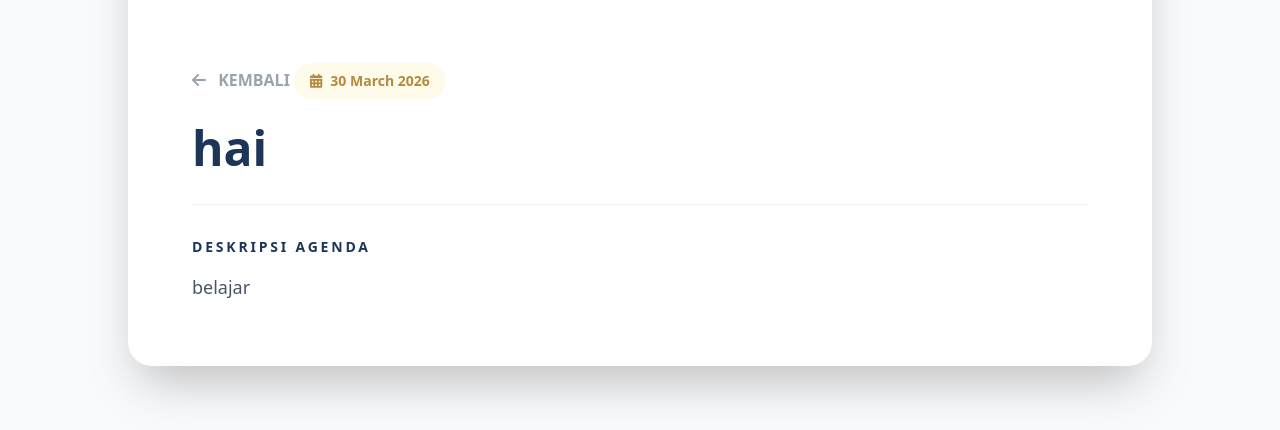
After one commit to amengpw/perpus_ganesa, a Django app: page /agenda/1/ in a window 1280 px wide. The commit adds this page. Shown: the part 485-915 px from the top of the page. Run offline with Django 5.2, Linux system fonts and the light colour scheme; data comes from the database, SQL or seed files in the repository; both versions use the stored data as it was after the commit; some libraries are stand-ins or nearby versions.

Commit message:
update fitur buku dan agenda

```diff
--- a/website/models.py
+++ b/website/models.py
@@ -1,4 +1,6 @@
+from django.core.exceptions import ValidationError
 from django.db import models
+from django.utils import timezone
 
 # Model untuk Buku (Gabungkan semua field di sini)
 class Buku(models.Model):
@@ -24,6 +26,13 @@ class Agenda(models.Model):
     gambar = models.ImageField(upload_to='agenda/')
     deskripsi = models.TextField()
 
+    def clean(self):
+        super().clean()
+        if self.tanggal and self.tanggal < timezone.localdate():
+            raise ValidationError({
+                'tanggal': 'Tanggal agenda tidak boleh lebih awal dari hari ini.'
+            })
+
     def __str__(self):
         return self.nama_agenda
 
--- /dev/null
+++ b/website/templates/detail_agenda.html
@@ -0,0 +1,45 @@
+<!DOCTYPE html>
+<html lang="id">
+<head>
+    <meta charset="UTF-8">
+    <script src="https://cdn.tailwindcss.com"></script>
+    <link href="https://cdnjs.cloudflare.com/ajax/libs/font-awesome/6.0.0/css/all.min.css" rel="stylesheet">
+    <title>{{ agenda.nama_agenda }} | Agenda Ganesa</title>
+</head>
+<body class="bg-gray-50 font-sans">
+    <div class="container mx-auto px-4 py-16">
+        <div class="max-w-5xl mx-auto bg-white rounded-3xl shadow-2xl overflow-hidden">
+            <div class="relative h-72 md:h-[420px] bg-[#1D3557]">
+                {% if agenda.gambar %}
+                    <img src="{{ agenda.gambar.url }}" class="w-full h-full object-cover" alt="Poster {{ agenda.nama_agenda }}">
+                {% else %}
+                    <div class="w-full h-full flex items-center justify-center text-white opacity-30">
+                        <i class="fa-solid fa-calendar-days text-9xl"></i>
+                    </div>
+                {% endif %}
+                <div class="absolute inset-0 bg-gradient-to-t from-[#1D3557]/90 via-transparent to-transparent"></div>
+            </div>
+
+            <div class="p-10 lg:p-16">
+                <a href="javascript:history.back()" class="text-gray-400 hover:text-[#B5893E] font-bold mb-8 inline-block transition">
+                    <i class="fa-solid fa-arrow-left mr-2"></i> KEMBALI
+                </a>
+
+                <p class="inline-block bg-amber-50 text-[#B5893E] px-4 py-2 rounded-full text-sm font-bold mb-6">
+                    <i class="fa-solid fa-calendar-days mr-2"></i>{{ agenda.tanggal|date:"d F Y" }}
+                </p>
+                <h1 class="text-4xl md:text-5xl font-black text-[#1D3557] mb-8 leading-tight">
+                    {{ agenda.nama_agenda }}
+                </h1>
+
+                <div class="border-t border-gray-100 pt-8">
+                    <h3 class="font-bold text-[#1D3557] mb-4 uppercase text-sm tracking-[0.2em]">Deskripsi Agenda</h3>
+                    <div class="text-gray-600 leading-relaxed text-lg text-justify">
+                        {{ agenda.deskripsi|linebreaks }}
+                    </div>
+                </div>
+            </div>
+        </div>
+    </div>
+</body>
+</html>
--- a/website/templates/detail_buku.html
+++ b/website/templates/detail_buku.html
@@ -27,6 +27,9 @@
                 </a>
                 <h1 class="text-5xl font-black text-[#1D3557] mb-2 leading-tight">{{ buku.judul }}</h1>
                 <p class="text-2xl text-[#B5893E] font-semibold mb-10">Penulis: {{ buku.penulis }}</p>
+                <p class="inline-block bg-amber-50 text-[#B5893E] px-4 py-2 rounded-full text-sm font-bold mb-8">
+                    Kategori: {{ buku.get_kategori_display }}
+                </p>
 
                 <div class="border-t border-gray-100 pt-8">
                     <h3 class="font-bold text-[#1D3557] mb-4 uppercase text-sm tracking-[0.2em]">Sinopsis</h3>
--- a/website/urls.py
+++ b/website/urls.py
@@ -5,6 +5,7 @@ urlpatterns = [
     path('', views.index, name='index'),
     path('search/', views.search_buku, name='search_buku'),
     path('buku/<int:id>/', views.detail_buku, name='detail_buku'),
+    path('agenda/<int:id>/', views.detail_agenda, name='detail_agenda'),
     path('profil/', views.profil, name='profil'),
     path('denah/', views.denah, name='denah'),
     path('staff/', views.staff, name='staff'),
--- a/website/views.py
+++ b/website/views.py
@@ -1,6 +1,6 @@
 from django.shortcuts import render, get_object_or_404
+from django.utils import timezone
 from .models import Buku, Agenda, Dokumentasi
-from django.utils import timezone
 
 def index(request):
     # Ambil 5 buku fiksi & 5 non-fiksi untuk section Top Rekomendasi
@@ -45,6 +45,10 @@ def detail_buku(request, id):
     buku = get_object_or_404(Buku, id=id)
     return render(request, 'detail_buku.html', {'buku': buku})
 
+def detail_agenda(request, id):
+    agenda = get_object_or_404(Agenda, id=id)
+    return render(request, 'detail_agenda.html', {'agenda': agenda})
+
 def profil(request):
     return render(request, 'profil.html')
 
@@ -68,9 +72,9 @@ def fasilitas(request):
 
 def agenda(request):
     # Menarik semua agenda, diurutkan dari yang terbaru (-tanggal)
-    agenda_lengkap = Event.objects.all().order_by('-tanggal')
+    semua_agenda = Agenda.objects.all().order_by('-tanggal')
 
     context = {
-        'agenda': agenda_lengkap
+        'semua_agenda': semua_agenda
     }
     return render(request, 'agenda.html', context)
```
Also changed, not shown: core/settings.py (+4 -7 lines), website/admin.py (+23 -1 lines), website/templates/agenda.html (+6 -6 lines), website/templates/index.html (+15 -11 lines), db.sqlite3.
